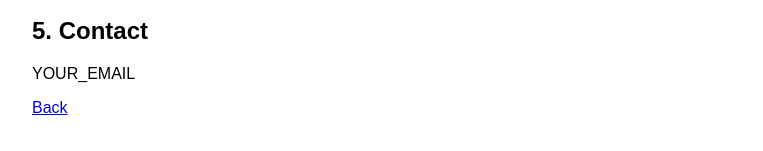
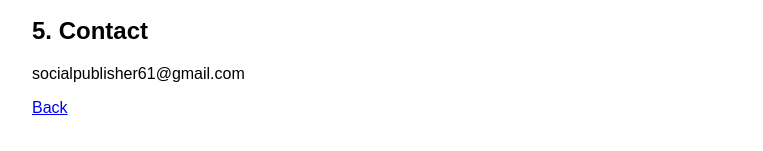
Before and after one commit to Aiel133/social-publisher-legal, a plain HTML site: page terms.html in a window 1280 px wide. Shown: the part 553-704 px from the top of the page, without its empty margins (258-1021 px from the left). Drawn offline with Linux system fonts and the light colour scheme.

Commit message:
Update contact email in terms.html

```diff
--- a/terms.html
+++ b/terms.html
@@ -13,7 +13,7 @@
 <h2>4. Changes and termination</h2>
 <p>We may update these terms or stop the service at any time. You may stop using it and ask for your data to be deleted at any time.</p>
 <h2>5. Contact</h2>
-<p>YOUR_EMAIL</p>
+<p>socialpublisher61@gmail.com</p>
 <p><a href="index.html">Back</a></p>
 </body>
 </html>
```
